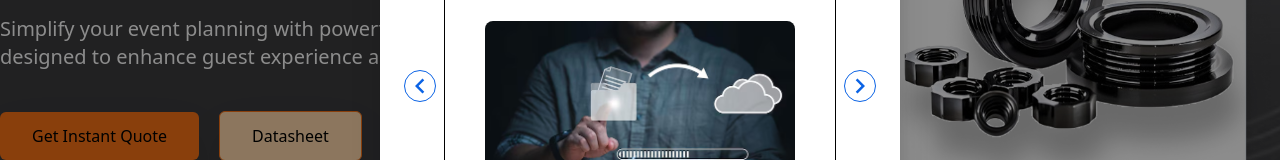
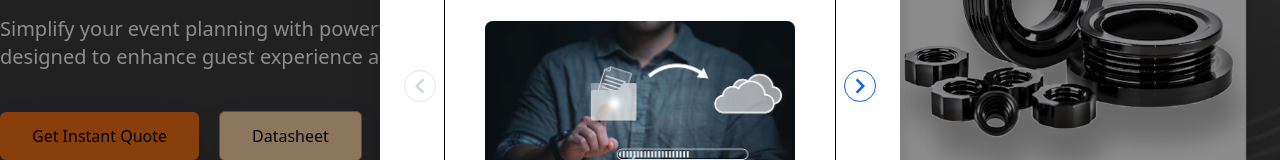
Before and after one commit to shukumar-542/my-gasket, a Next.js app: page /all-product/1 in a window 1280 px wide. Both pictures are taken after a click on the button "Get Instant Quote". Shown: the part 308-468 px from the top of the page. Built offline with nearby package versions, Linux system fonts and the light colour scheme.

Commit message:
Implement show coditionally button for previous

```diff
--- a/src/components/QuoteModal/QuoteModal.tsx
+++ b/src/components/QuoteModal/QuoteModal.tsx
@@ -36,11 +36,19 @@ const QuoteModal: React.FC<QuoteModalProps> = ({ openModal, setOpenModal }) => {
 
   const [currentStep, setCurrentSteps] = useState(0);
 
+
+//   Handle next step
   const handleNext = () => {
     if (currentStep < steps.length - 1) {
       setCurrentSteps((prev) => prev + 1);
     }
   };
+
+//   handle previous step
+
+const handlePrevious = ()=>{
+
+}
 
   return (
     <div>
@@ -54,12 +62,13 @@ const QuoteModal: React.FC<QuoteModalProps> = ({ openModal, setOpenModal }) => {
         }}
       >
         <div className="flex items-center">
-        <div
-            onClick={() => handleNext()}
-            className="cursor-pointer border border-[#0B63E5] text-[#0B63E5] rounded-full "
-          >
-            <MdKeyboardArrowLeft size={30} />
-          </div>
+              <div
+                onClick={() => handlePrevious()}
+                className={`cursor-pointer border  rounded-full ${currentStep > 0 ? "border-[#0B63E5] text-[#0B63E5]" : "text-gray-300" } `}
+              >
+                <MdKeyboardArrowLeft size={30} />
+              </div>
+
           <div className="border m-2 mt-6 border-[#000000] rounded-md p-5 relative">
             <div className="h-10 w-10 rounded-full border border-[#000000] -top-5  left-[50%] transform -translate-x-1/2 flex justify-center items-center absolute bg-white ">
               {steps[currentStep]?.stepNo}
```
